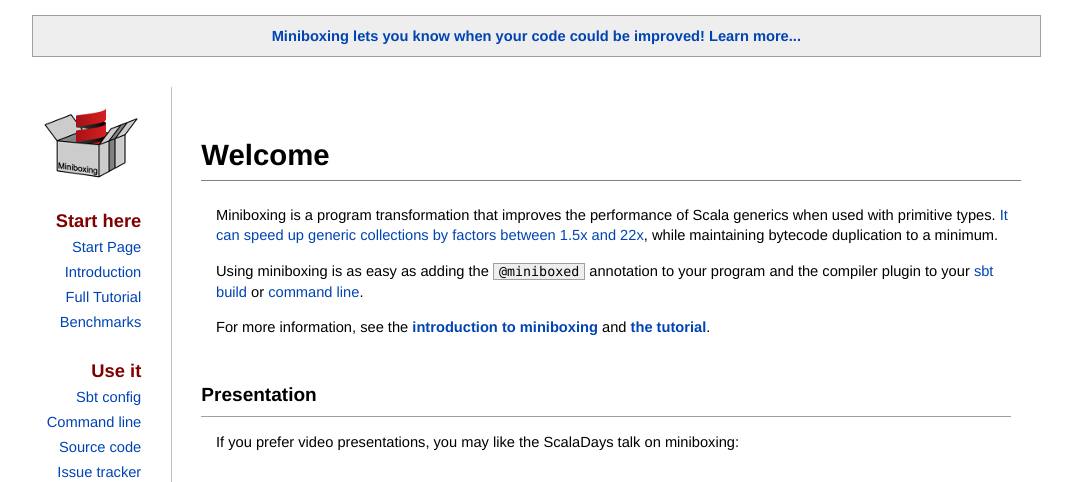
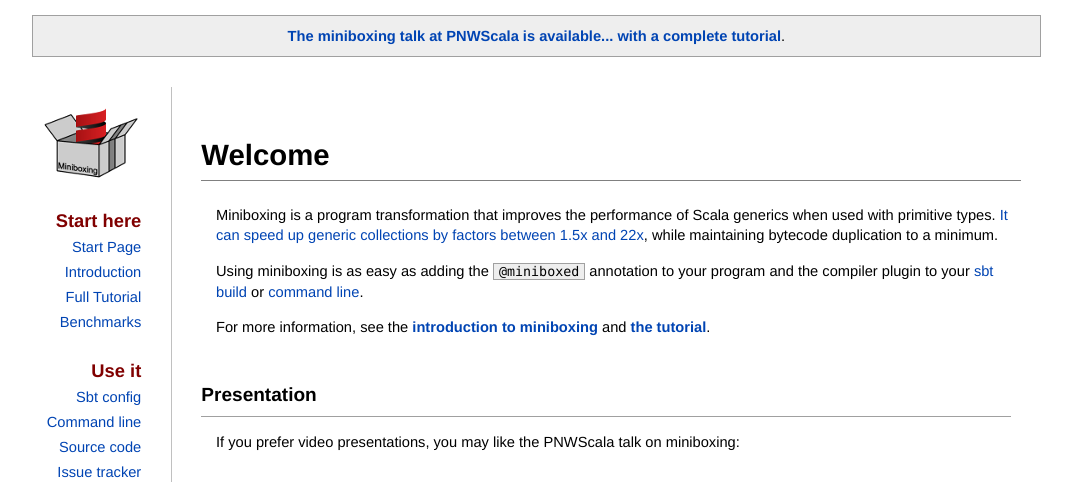
Before and after one commit to miniboxing/miniboxing.github.io, a Jekyll site: the page built from index.md, in a window 1280 px wide, cut to the strip 0-482 px from the top of the page. Shown: the whole strip, without its empty margins (111-1183 px from the left). Built offline with Jekyll 4.4.1, drawn with Linux system fonts in a browser that asks for light colours; nearby versions of some CDN libraries; some of the changed text lies outside the part shown.

Commit message:
News article

```diff
--- a/_layouts/default.html
+++ b/_layouts/default.html
@@ -36,7 +36,7 @@
   <body>
     <div id='outer'>
       <p class="paper" align="center">
-        <a href="/2014/10/21/miniboxing-warnings.html"><b>Miniboxing lets you know when your code could be improved! Learn more...</b></a>
+        <b><a href="/2014/12/13/pureimage-example.html">The miniboxing talk at PNWScala is available...</a> <a href="/example_pureimage.html">with a complete tutorial</a></b>.
       </p>
       <br/>
       <div id='menu'>
--- a/index.md
+++ b/index.md
@@ -13,13 +13,15 @@ For more information, see the **[introduction to miniboxing](/intro.html)** and
 
 ## Presentation
 
-If you prefer video presentations, you may like the ScalaDays talk on miniboxing: <br/><br/>
+If you prefer video presentations, you may like the PNWScala talk on miniboxing: <br/><br/>
 
 <center>
 <iframe width="800px" height="400px" src="//www.youtube.com/embed/RnIupOJv_oM" frameborder="0" allowfullscreen></iframe>
 <!--<iframe type="text/html" width="800px" height="400px" mozallowfullscreen="true" allowfullscreen="true" webkitallowfullscreen="true" src="//www.parleys.com/share.html#play/53a7d2d0e4b0543940d9e567" frameborder="0">&lt;br /&gt;</iframe>-->
 </center>
 
+**If you want to follow the live demo in the presentation on your own, [you can use this tutorial](/example_pureimage.html).**
+
 ## Disclaimer
 
 {% include status.md %}
```
Also changed, not shown: _posts/2014-12-13-pureimage-example.md (added, +22 -0 lines), example_pureimage.md (+2 -0 lines), images/pnwscala.png (added).
